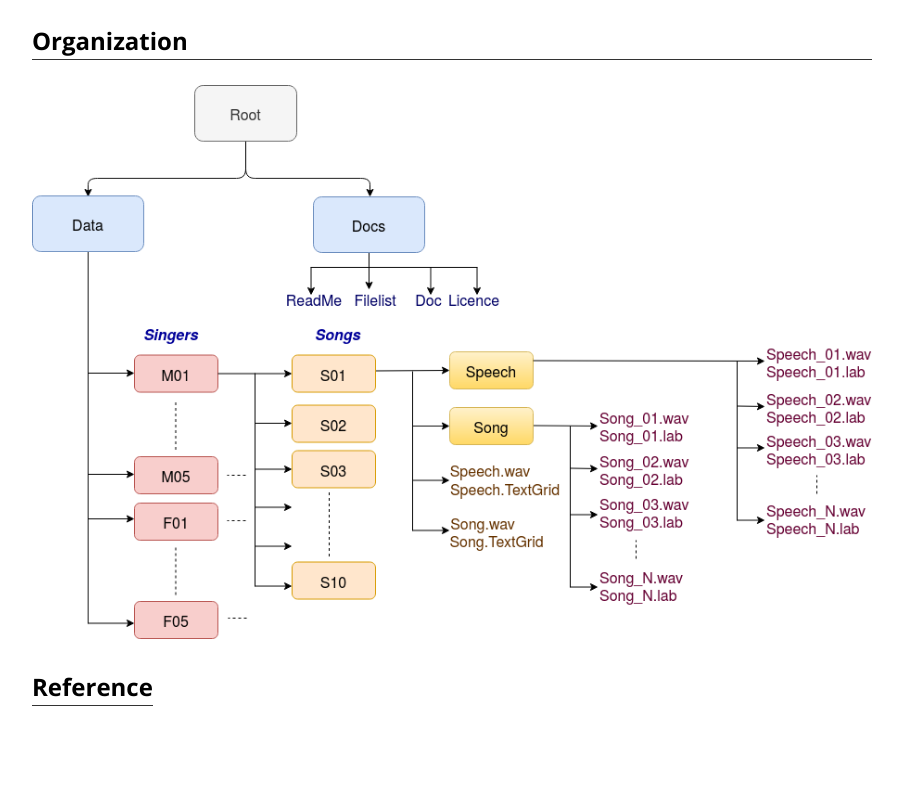
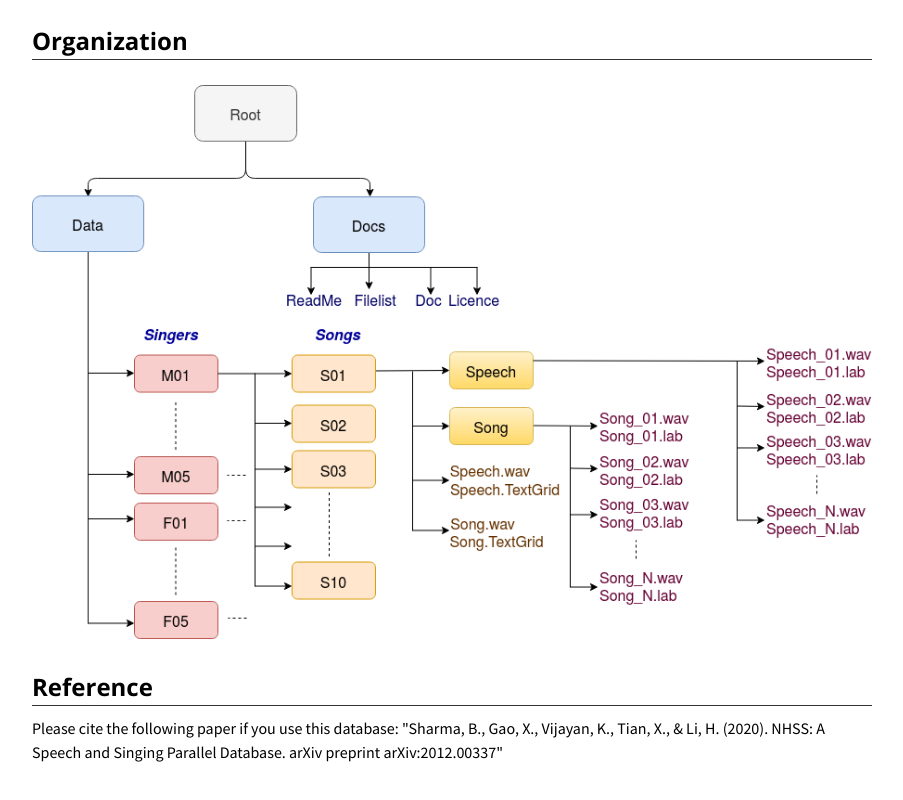
Before and after one commit to HLTNUS/HLTNUS.github.io, a plain HTML site: page NHSSDatabase/index.html in a window 1280 px wide. Shown: the part 2066-2866 px from the top of the page, without its empty margins (188-1091 px from the left). Drawn offline with nearby package versions, Linux system fonts and the light colour scheme.

Commit message:
Update index.html

```diff
--- a/NHSSDatabase/index.html
+++ b/NHSSDatabase/index.html
@@ -105,8 +105,8 @@
         <h2 class="add-top-margin">Reference</h2>
         <hr>
 
-<p Please cite the following paper if you use this database:<\p>
-          <p "Sharma, B., Gao, X., Vijayan, K., Tian, X., & Li, H. (2020). NHSS: A Speech and Singing Parallel Database. arXiv preprint arXiv:2012.00337"<\p>
+ Please cite the following paper if you use this database:
+          "Sharma, B., Gao, X., Vijayan, K., Tian, X., & Li, H. (2020). NHSS: A Speech and Singing Parallel Database. arXiv preprint arXiv:2012.00337"
 
         </h2>
         </div>
```
